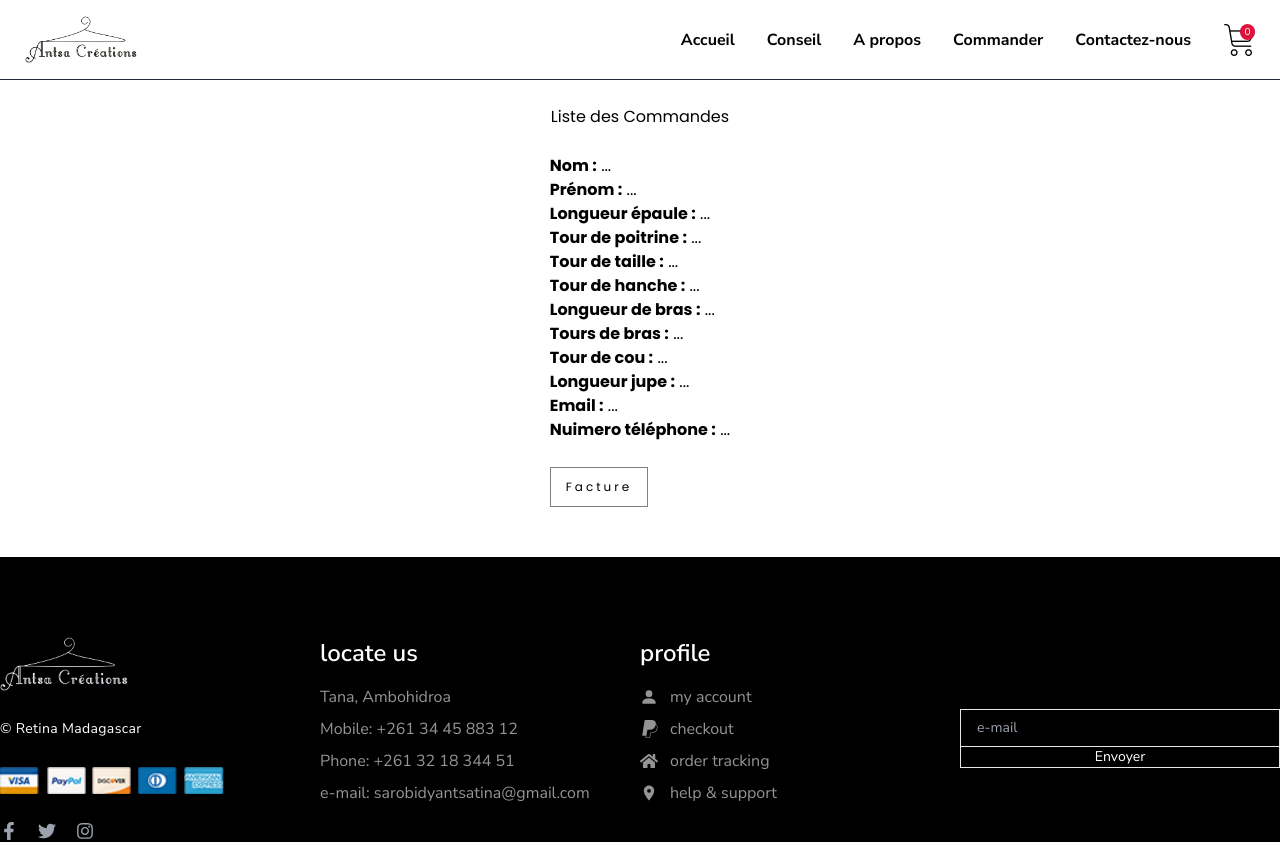
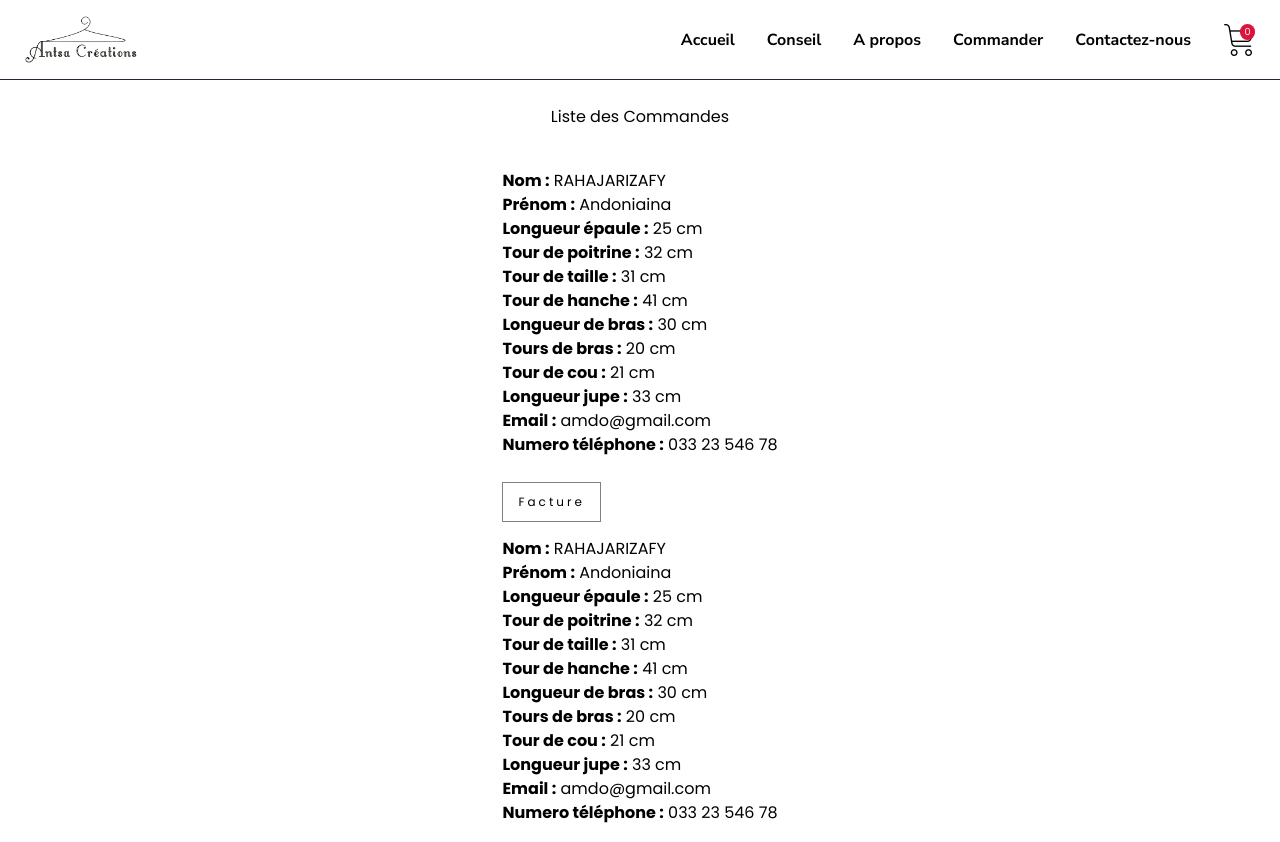
Before and after one commit to AntsaTsaroana/redShalk2023, a React (Create React App) app: page /allCommande in a window 1280 px wide. Shown: the top 842 px of the page. Built offline with nearby package versions, Linux system fonts and the light colour scheme.

Commit message:
vita commande

```diff
--- a/src/App.js
+++ b/src/App.js
@@ -101,7 +101,7 @@ function App() {
     // Simule le chargement
     setTimeout(() => {
       setIsLoading(false);
-    }, 3000);
+    }, 0);
 
   }, []);
 
--- a/src/assets/scss/aboutMe.scss
+++ b/src/assets/scss/aboutMe.scss
@@ -17,6 +17,7 @@
         flex-direction: column;
         justify-content: center;
         align-items: center;
+        color: $white;
         h1 {
             font-family: 'Soria';
             font-size: 7rem;
@@ -80,7 +81,7 @@
             height: 100vh;
         }
         .desc {
-            background: $lightGrey;
+            background: $lightGrey2;
             display: flex;
             justify-content: center;
             align-items: center;
--- a/src/assets/scss/reset.scss
+++ b/src/assets/scss/reset.scss
@@ -4,7 +4,8 @@ $black : #000;
 $yellow: #F4CE14;
 $darkTeal: #495E57;
 $darkGrey: #585858;
-$lightGrey: hsl(0, 0%, 80%);
+$lightGrey: hsl(0, 0%, 91%);
+$lightGrey2: hsl(0, 0%, 95%);
 $maxWidth: min(100%, 1366px);
 $fontH2: clamp(1.5rem, 1.2113rem + 0.9238vw, 2rem);
 
--- a/src/pages/AllCommande.js
+++ b/src/pages/AllCommande.js
@@ -8,19 +8,34 @@ const AllCommande = () => {
             <div className='listBien'>
                 <h2>Liste des Commandes</h2>
                 <div class="table-bien">
-                    <ul style={{ textAlign: 'left', margin: '0 auto', width: 'max-content' }}>
-                        <li><b>Nom :</b> ... </li>
-                        <li><b>Prénom :</b> ... </li>
-                        <li><b>Longueur épaule :</b> ... </li>
-                        <li><b>Tour de poitrine :</b> ... </li>
-                        <li><b>Tour de taille :</b> ... </li>
-                        <li><b>Tour de hanche :</b> ... </li>
-                        <li><b>Longueur de bras :</b> ... </li>
-                        <li><b>Tours de bras :</b> ... </li>
-                        <li><b>Tour de cou :</b> ... </li>
-                        <li><b>Longueur jupe :</b> ... </li>
-                        <li><b>Email :</b> ... </li>
-                        <li><b>Nuimero téléphone :</b> ... </li>
+                    <ul style={{ textAlign: 'left', margin: '15px auto', width: 'max-content' }}>
+                        <li><b>Nom :</b> RAHAJARIZAFY </li>
+                        <li><b>Prénom :</b> Andoniaina </li>
+                        <li><b>Longueur épaule :</b> 25 cm </li>
+                        <li><b>Tour de poitrine :</b> 32 cm </li>
+                        <li><b>Tour de taille :</b> 31 cm </li>
+                        <li><b>Tour de hanche :</b> 41 cm </li>
+                        <li><b>Longueur de bras :</b> 30 cm </li>
+                        <li><b>Tours de bras :</b> 20 cm </li>
+                        <li><b>Tour de cou :</b> 21 cm </li>
+                        <li><b>Longueur jupe :</b> 33 cm </li>
+                        <li><b>Email :</b> amdo@gmail.com </li>
+                        <li><b>Numero téléphone :</b> 033 23 546 78 </li>
+                        <button className='btn'>Facture</button>
+                    </ul>
+                    <ul style={{ textAlign: 'left', margin: '15px auto', width: 'max-content' }}>
+                        <li><b>Nom :</b> RAHAJARIZAFY </li>
+                        <li><b>Prénom :</b> Andoniaina </li>
+                        <li><b>Longueur épaule :</b> 25 cm </li>
+                        <li><b>Tour de poitrine :</b> 32 cm </li>
+                        <li><b>Tour de taille :</b> 31 cm </li>
+                        <li><b>Tour de hanche :</b> 41 cm </li>
+                        <li><b>Longueur de bras :</b> 30 cm </li>
+                        <li><b>Tours de bras :</b> 20 cm </li>
+                        <li><b>Tour de cou :</b> 21 cm </li>
+                        <li><b>Longueur jupe :</b> 33 cm </li>
+                        <li><b>Email :</b> amdo@gmail.com </li>
+                        <li><b>Numero téléphone :</b> 033 23 546 78 </li>
                         <button className='btn'>Facture</button>
                     </ul>
                 </div>
--- a/src/pages/DashboardAdmin.js
+++ b/src/pages/DashboardAdmin.js
@@ -58,13 +58,13 @@ const DashboardAdmin = () => {
                             </thead>
                             <tbody>
                                 <tr>
-                                    <td>...</td>
-                                    <td>...</td>
-                                    <td>...</td>
-                                    <td>...</td>
-                                    <td>...</td>
+                                    <td>Andriantsoa</td>
+                                    <td>Ensemble Gris</td>
+                                    <td>Ensemble</td>
+                                    <td>150.000 ar</td>
+                                    <td>Disponible</td>
                                     <td>
-                                        <Link to="/bien-modif" className='update'>Modifier</Link>
+                                        <Link to="/modification" className='update'>Modifier</Link>
                                         <Link to="#" className='delete'>Supprimer</Link>
                                     </td>
                                 </tr>
```
